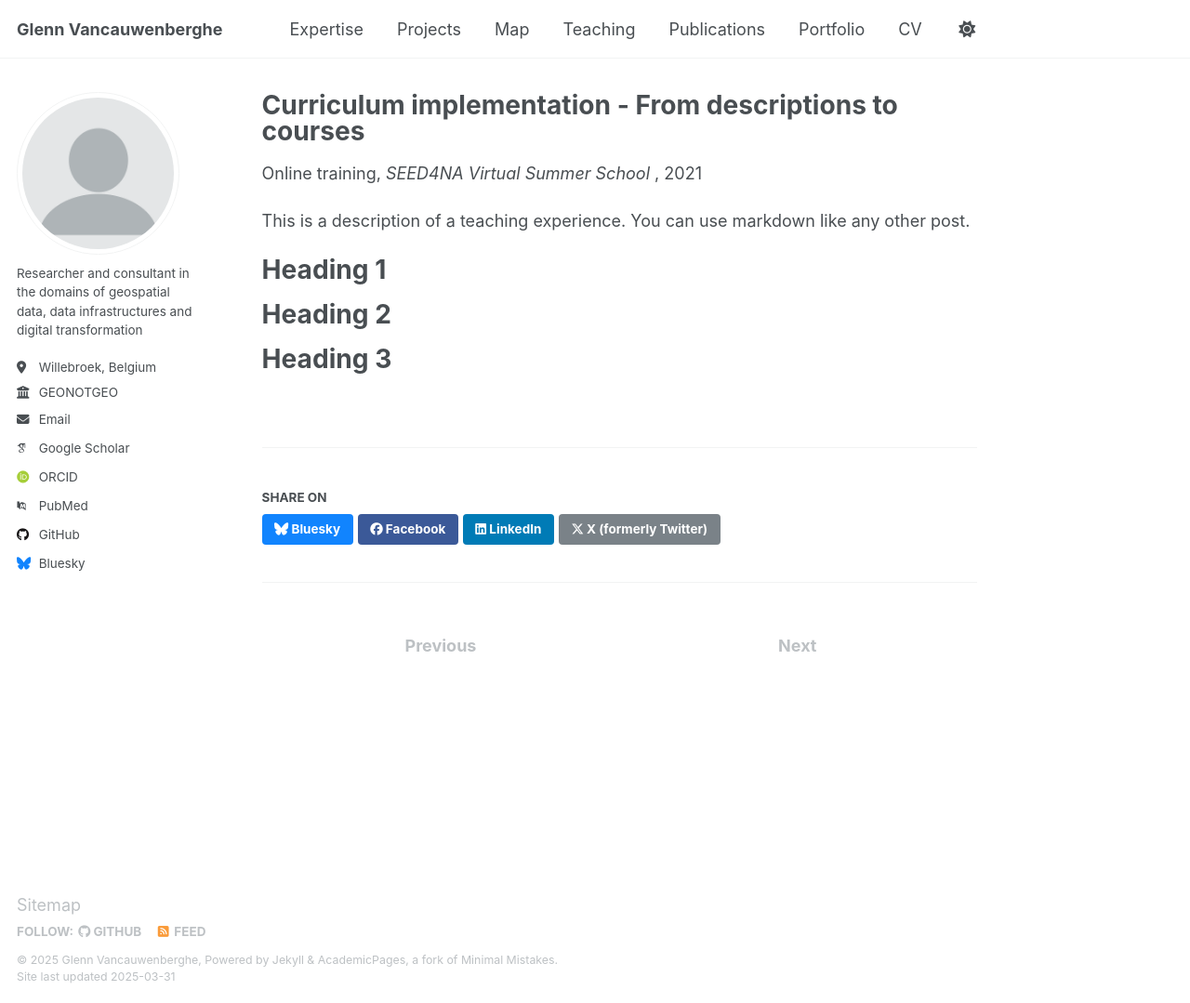
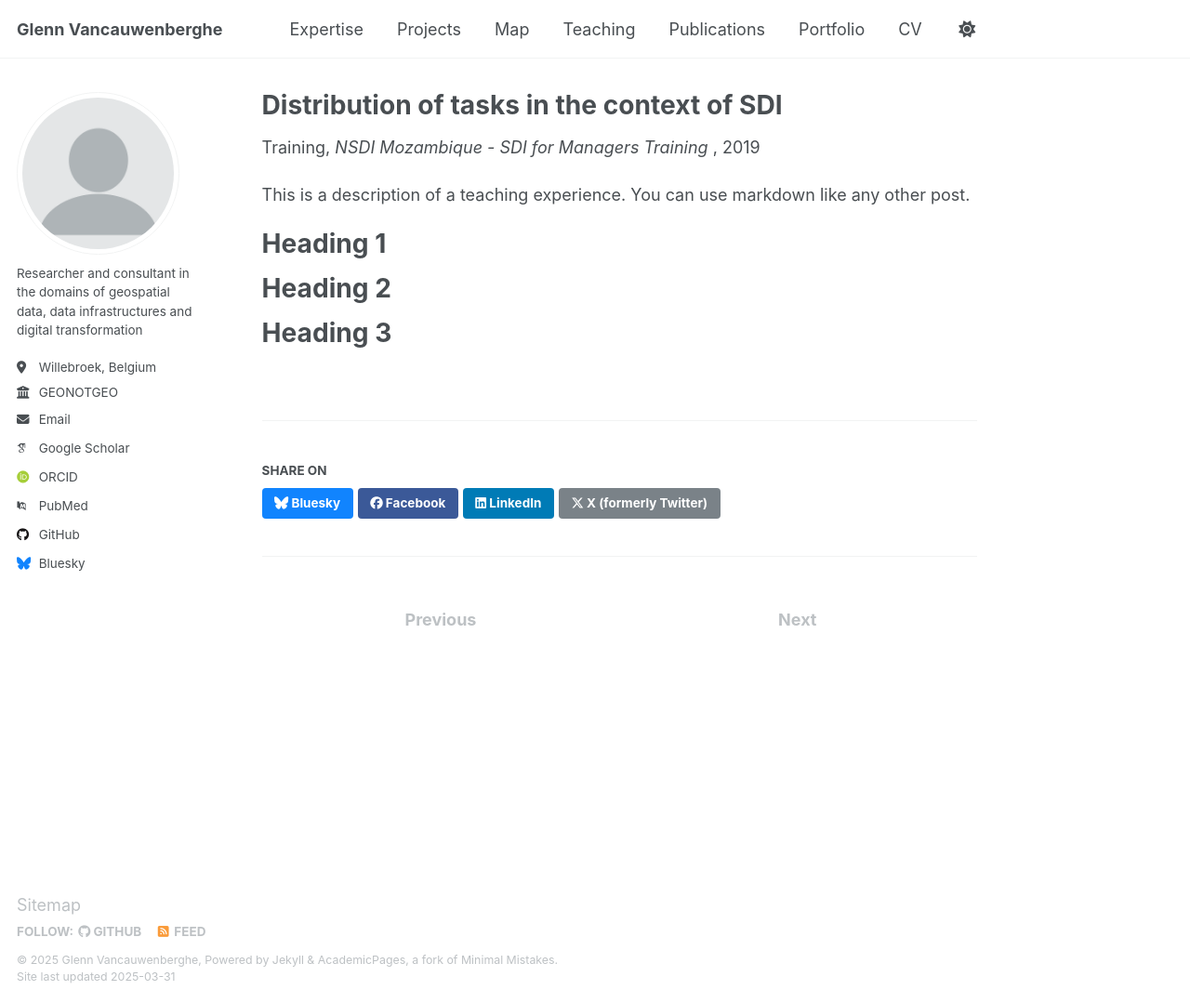
Before and after one commit to GVancauwenberghe/gvancauwenberghe.github.io, a Jekyll site: the page built from _teaching/teaching-18.md, in a window 1280 px wide and 1079 px high. Shown: the whole window at 93% size. Built offline with Jekyll 4.4.1, drawn with Linux system fonts in a browser that asks for light colours; some web fonts are replaced.

Commit message:
Update teaching-18.md

```diff
--- a/_teaching/teaching-18.md
+++ b/_teaching/teaching-18.md
@@ -1,11 +1,11 @@
 ---
-title: "Curriculum implementation - From descriptions to courses"
+title: "Distribution of tasks in the context of SDI"
 collection: teaching
-type: "Online training"
-permalink: /teaching/teaching-18
-venue: "SEED4NA Virtual Summer School "
-date: 2021-05-27
-location: "Online"
+type: "Training"
+permalink: /teaching/teaching-21
+venue: "NSDI Mozambique - SDI for Managers Training "
+date: 2019-11-28
+location: "Maputo, Mozambique"
 ---
 
 This is a description of a teaching experience. You can use markdown like any other post.
```
